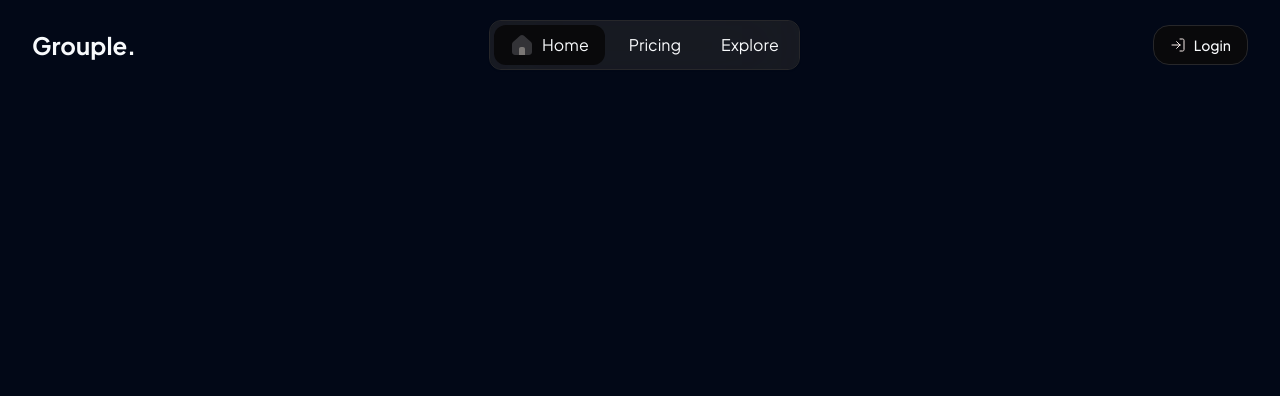
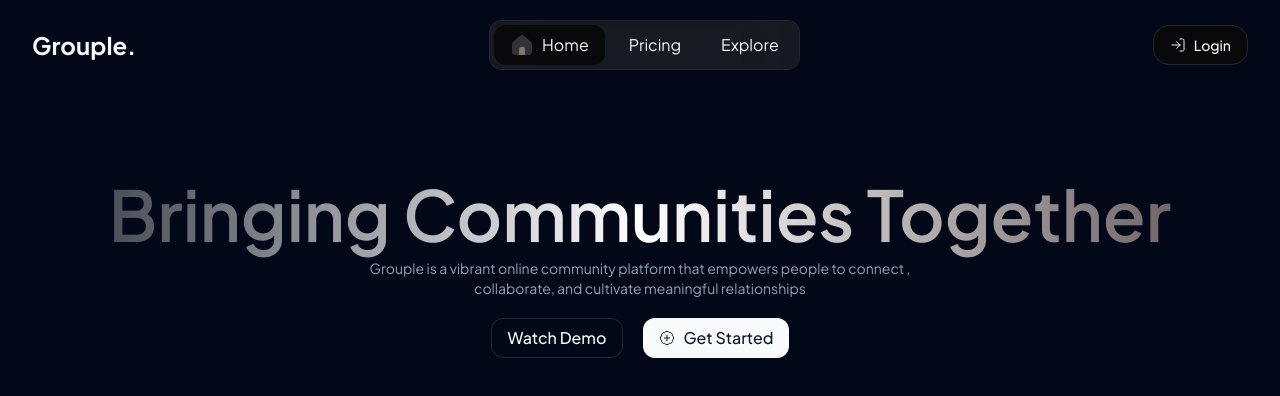
Before and after one commit to RajanJha2003/Grouple, a Next.js app: page / in a window 1280 px wide. Shown: the top 396 px of the page. Built offline with nearby package versions, Linux system fonts and the light colour scheme.

Commit message:
Call TO Action

```diff
--- /dev/null
+++ b/src/app/(landing)/_components/call-to-action/index.tsx
@@ -0,0 +1,32 @@
+import GradientText from '@/components/global/gradient-text'
+import { Button } from '@/components/ui/button'
+import { BadgePlus } from '@/icons'
+import Link from 'next/link'
+import React from 'react'
+
+const CallToAction = () => {
+  return (
+    <div className='flex flex-col items-start md:items-center gap-y-5 md:gap-y-0'>
+        <GradientText className='text-[35px] md:text-[40px] lg:text-[55px] xl:text-[70px] 2xl:text-[80px] leading-tight font-semibold' element='H1'>
+            Bringing Communities <br className='md:hidden' /> Together
+
+        </GradientText>
+        <p className='text-sm md:text-center text-left text-muted-foreground'>
+            Grouple is a vibrant online community platform that empowers <br className='md:hidden' /> people to connect , <br className='hidden md:block' /> collaborate, and cultivate meaningful <br className='md:hidden' /> relationships
+        </p>
+        <div className='flex md:flex-row flex-col md:justify-center gap-5 md:mt-5 w-full'>
+            <Button variant={"outline"} className='rounded-xl bg-transparent text-base'>
+                Watch Demo
+            </Button>
+            <Link href={"/sign-in"}>
+               <Button className='rounded-xl text-base flex gap-2 w-full'>
+                <BadgePlus /> Get Started
+               </Button>
+            </Link>
+        </div>
+
+    </div>
+  )
+}
+
+export default CallToAction
--- a/src/app/(landing)/page.tsx
+++ b/src/app/(landing)/page.tsx
@@ -1,9 +1,14 @@
 import Image from "next/image"
+import CallToAction from "./_components/call-to-action"
 
 export default function Home() {
     return (
-       <div>
+       <main className="md:px-10 py-20 flex flex-col gap-36">
+        <div>
+            <CallToAction />
 
-       </div>
+        </div>
+
+       </main>
     )
 }
--- /dev/null
+++ b/src/components/global/gradient-text/index.tsx
@@ -0,0 +1,20 @@
+import { cn } from "@/lib/utils"
+
+type Props = {
+  element?: "H1" | "H2"
+  children: React.ReactNode
+  className?: string
+}
+
+const GradientText = ({ children, className, element }: Props) => {
+  switch (element) {
+    case "H1":
+      return <h1 className={cn(className, "text-gradient")}>{children}</h1>
+    case "H2":
+      return <h2 className={cn(className, "text-gradient")}>{children}</h2>
+    default:
+      return <p className={cn(className, "text-gradient")}>{children}</p>
+  }
+}
+
+export default GradientText
```
